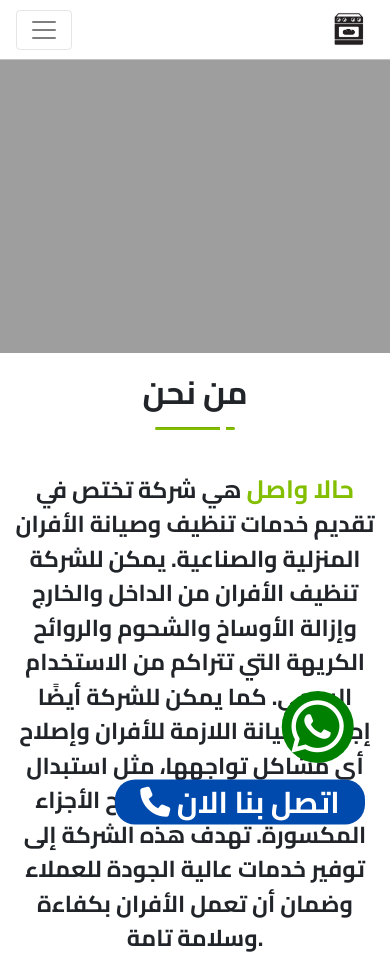
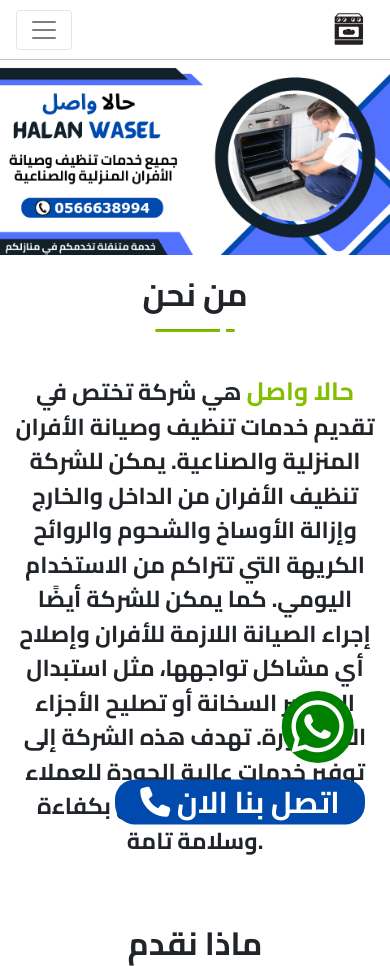
Before and after one commit to Omar-abd-Aziz/halanwasel, a plain HTML site: page index.html in a window 390 px wide. Shown: the top 966 px of the page. Drawn offline with nearby package versions, Linux system fonts and the light colour scheme.

Commit message:
Update style.css

```diff
--- a/Main-Page-Folder/style.css
+++ b/Main-Page-Folder/style.css
@@ -236,7 +236,7 @@
   }
 
   #headerImg{
-    content: url("./images/Banner.png");
+    content: url("./images/Banner.jpg");
   }
 
   body > div:nth-child(5) > center:nth-child(1) > h2{
```
